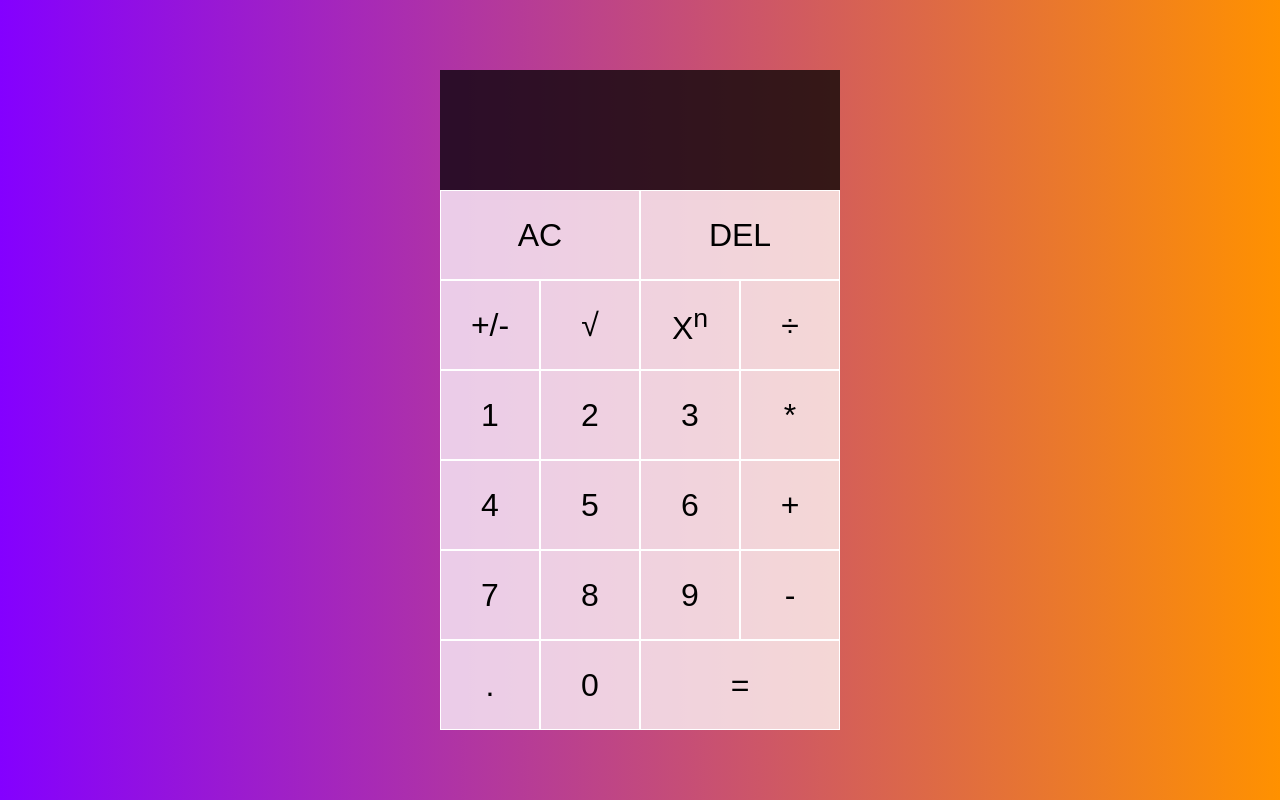
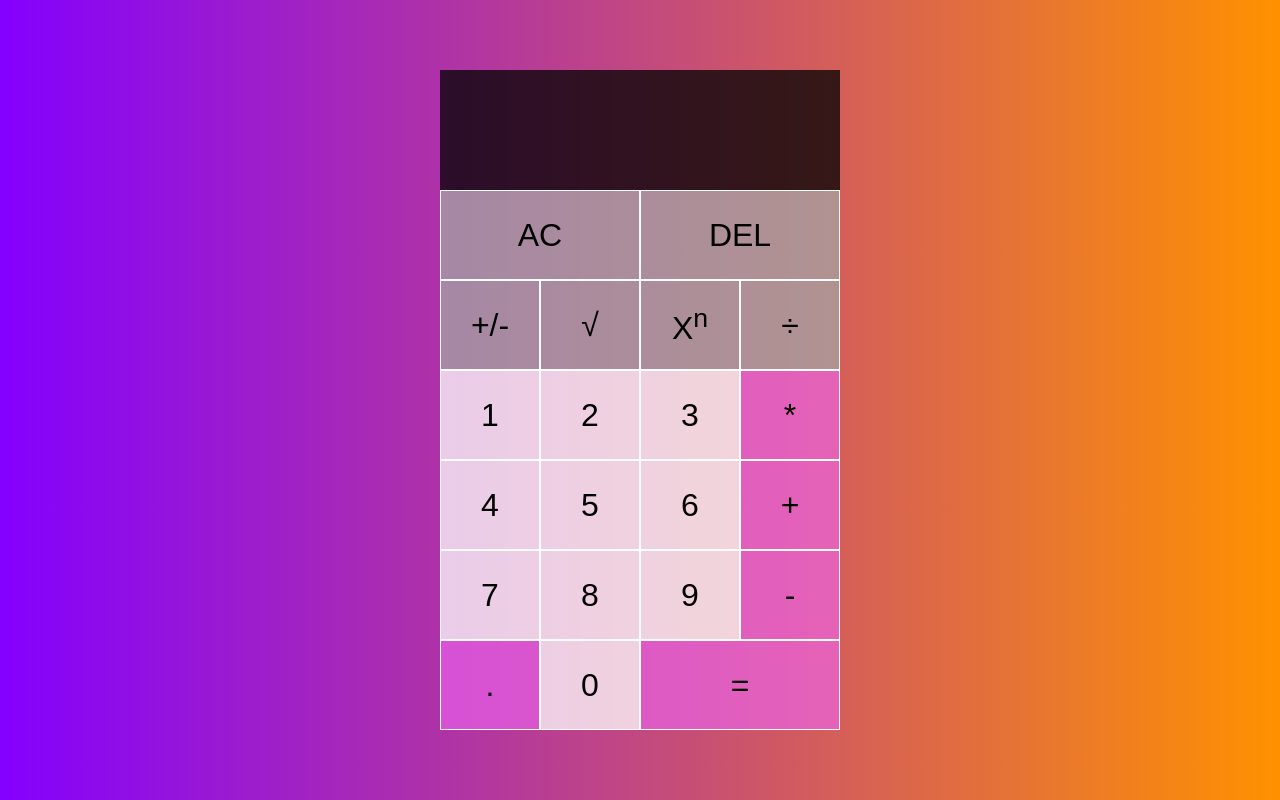
Before and after one commit to AnnaLastochkina/Calculator_JS, a plain HTML site: page Index.html in a window 1280 px wide. Drawn offline with Linux system fonts and the light colour scheme.

Commit message:
changed colors

```diff
--- a/Index.html
+++ b/Index.html
@@ -11,33 +11,33 @@
         <div data-previous-operand class="previous-operand"></div>
         <div data-current-operand class="current-operand"></div>
     </div>
-    <button data-all-clear class="span-two">AC</button>
-    <button data-delete class="span-two">DEL</button>
-    <button data-change-negative class="tooltip">
+    <button data-all-clear class="span-two grey">AC</button>
+    <button data-delete class="span-two grey">DEL</button>
+    <button data-change-negative class="tooltip grey">
         +/-
         <span class="tooltiptext"
         >Меняет положительное число на отрицательное и обратно. Сначала вводим
            число</span
         >
     </button>
-    <button data-sqrt>√</button>
-    <button data-operation>X<sup>n</sup></button>
-    <button data-operation>÷</button>
+    <button data-sqrt  class="grey">√</button>
+    <button data-operation  class="grey">X<sup>n</sup></button>
+    <button data-operation class="grey">÷</button>
     <button data-number>1</button>
     <button data-number>2</button>
     <button data-number>3</button>
-    <button data-operation>*</button>
+    <button data-operation class="pink">*</button>
     <button data-number>4</button>
     <button data-number>5</button>
     <button data-number>6</button>
-    <button data-operation>+</button>
+    <button data-operation class="pink">+</button>
     <button data-number>7</button>
     <button data-number>8</button>
     <button data-number>9</button>
-    <button data-operation>-</button>
-    <button data-number>.</button>
+    <button data-operation class="pink">-</button>
+    <button data-number class="pink">.</button>
     <button data-number>0</button>
-    <button data-equals class="span-two">=</button>
+    <button data-equals class="span-two pink" >=</button>
 </div>
 </body>
 <script src="scr.js"></script>
--- a/style.css
+++ b/style.css
@@ -27,6 +27,12 @@ body {
     border: 1px solid white;
     outline: none;
     background-color: rgba(255, 255, 255, 0.75);
+}
+.calculator-grid > button.pink {
+    background-color: rgba(241, 102, 246, 0.6);
+}
+.calculator-grid > button.grey{
+    background-color: rgba(165,165,165, 0.75)
 }
 
 .calculator-grid > button:hover {
```
